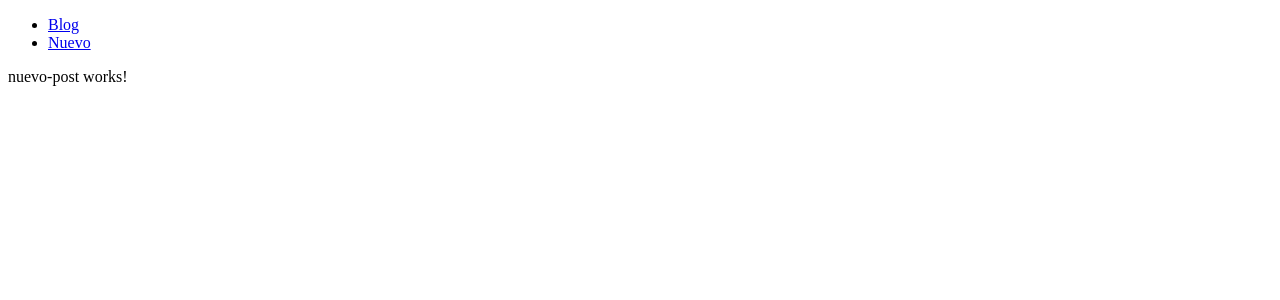
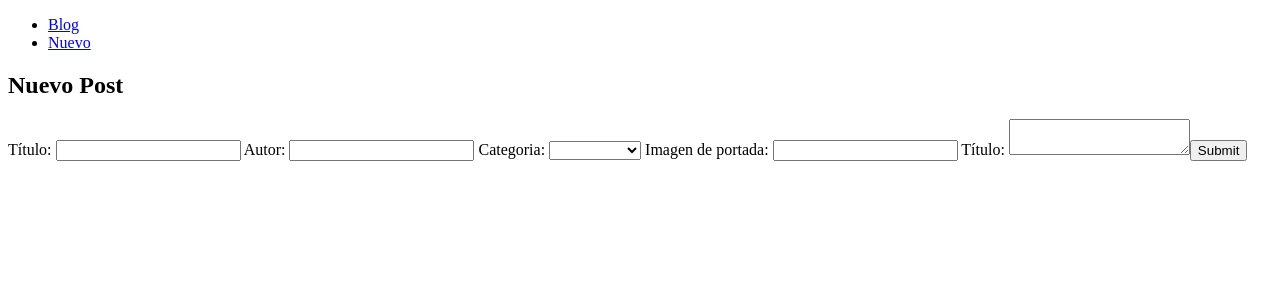
Before and after one commit to angelfullstack/miBlog, an Angular app: page /nuevo in a window 1280 px wide. Shown: the top 300 px of the page. Built offline with nearby package versions, Linux system fonts and the light colour scheme.

Commit message:
Implementada funcionalidad nuevo post y almacenamiento en local storage

```diff
--- a/src/app/app.module.ts
+++ b/src/app/app.module.ts
@@ -1,5 +1,6 @@
 import { BrowserModule } from '@angular/platform-browser';
 import { NgModule } from '@angular/core';
+import { ReactiveFormsModule } from '@angular/forms';
 
 
 import { AppRoutingModule } from './app-routing.module';
@@ -17,7 +18,8 @@ import { NavMenuComponent } from './nav-menu/nav-menu.component';
   ],
   imports: [
     BrowserModule,
-    AppRoutingModule
+    AppRoutingModule,
+    ReactiveFormsModule
   ],
   providers: [],
   bootstrap: [AppComponent]
--- a/src/app/blog/blog.component.html
+++ b/src/app/blog/blog.component.html
@@ -13,7 +13,8 @@
       <div class="imgCont">
         <img [src]="post.imagen" alt="">
       </div>
-      <h4>Creado por {{post.autor}} <span>{{post.fecha | date:'hh:mm'}}</span></h4>
+      <p [innerHtml]="post.texto" ></p>
+      <h4>Creado por {{post.autor}} <span>{{post.fecha | date:'dd/MM/yyyy'}} a las {{post.fecha | date:'hh:mm'}}</span></h4>
     </article>
   </div>
 </section>
--- a/src/app/blog/blog.component.ts
+++ b/src/app/blog/blog.component.ts
@@ -22,4 +22,6 @@ export class BlogComponent implements OnInit {
     this.arrPosts = await this.postService.getByCategory(category);
 
   }
+
+
 }
--- a/src/app/models/post.ts
+++ b/src/app/models/post.ts
@@ -12,7 +12,7 @@ export class Post {
     autor: string,
     categoria: string,
     texto: string,
-    imagen: string = 'https://picsum.photos/200/300',
+    imagen: string,
     fecha: Date = new Date()
   ) {
     this.id = id;
--- a/src/app/nuevo-post/nuevo-post.component.html
+++ b/src/app/nuevo-post/nuevo-post.component.html
@@ -1 +1,36 @@
-<p>nuevo-post works!</p>
+
+<!--   titulo: new FormControl(),
+      autor: new FormControl(),
+      categoria: new FormControl(),
+      imagen: new FormControl(),
+      texto: new FormControl(), -->
+      <section class="nuevoPost">
+        <h2>Nuevo Post</h2>
+        <form [formGroup]="nuevoPostForm" (ngSubmit)="manejarNuevoPost()">
+          <label>
+            Título:
+            <input type="text" formControlName="titulo">
+          </label>
+          <label>
+            Autor:
+            <input type="text" formControlName="autor">
+          </label>
+          <label>
+            Categoria:
+            <select formControlName="categoria">
+              <option value="categoria1">Categoría 1</option>
+              <option value="categoria2">Categoría 2</option>
+            </select>
+          </label>
+          <label>
+            Imagen de portada:
+            <input type="text" formControlName="imagen">
+          </label>
+          <label>
+            Título:
+            <textarea formControlName="texto">Escribe aquí tu post...</textarea>
+          </label>
+          <input type="submit">
+
+        </form>
+      </section>
--- a/src/app/nuevo-post/nuevo-post.component.ts
+++ b/src/app/nuevo-post/nuevo-post.component.ts
@@ -1,4 +1,6 @@
 import { Component, OnInit } from '@angular/core';
+import { FormGroup, FormControl } from '@angular/forms';
+import { PostService } from '../post.service';
 
 @Component({
   selector: 'app-nuevo-post',
@@ -6,10 +8,36 @@ import { Component, OnInit } from '@angular/core';
   styleUrls: ['./nuevo-post.component.css']
 })
 export class NuevoPostComponent implements OnInit {
-
-  constructor() { }
+  textoHTML: string;
+  nuevoPostForm: FormGroup;
+  constructor(private postService: PostService) {
+    this.nuevoPostForm = new FormGroup({
+      titulo: new FormControl(),
+      autor: new FormControl(),
+      categoria: new FormControl(),
+      imagen: new FormControl(),
+      texto: new FormControl(),
+      textoHTML: new FormControl(),
+    });
+    this.textoHTML = '';
+  }
 
   ngOnInit() {
   }
 
+  manejarNuevoPost() {
+    this.postService.addPost(this.nuevoPostForm.value);
+
+
+  }
+
+
+
 }
+/* id: number;
+  titulo: string;
+  autor: string;
+  fecha: Date;
+  categoria: string;
+  imagen: string;
+  texto: string; */
--- a/src/app/post.service.ts
+++ b/src/app/post.service.ts
@@ -7,30 +7,38 @@ import { Post } from './models/post';
 export class PostService {
 
   arrPosts: Post[];
+  id: number;
 
   constructor() {
+    if (localStorage.getItem('posts')) {
+      this.arrPosts = JSON.parse(localStorage.getItem('posts'))
+    } else {
       this.arrPosts = [
         new Post(1, 'Titulo1', 'Jon Doe', 'categoria1',
           'Lorem ipsum, dolor sit amet consectetur adipisicing elit. Debitis soluta cumque quasi laboriosam tempore similique exercitationem molestiae magnam, perspiciatis dicta, neque sint. Laboriosam dicta nisi esse cupiditate maiores officia, quibusdam cumque! Voluptatem cupiditate aut rem molestiae quis cumque eos eius vel earum maxime sequi ex dolor numquam sunt vero et veniam, ipsum libero! Dolorum voluptas, rerum labore modi aliquam architecto eaque impedit officiis libero nam, totam asperiores mollitia magni voluptate? Reprehenderit enim totam dolorem, voluptatem laboriosam temporibus corporis deleniti. Culpa consequatur suscipit corrupti inventore placeat vero laudantium debitis facilis consequuntur delectus nulla, commodi illo, adipisci provident labore doloremque eius qui. Dolorem quam voluptates eaque enim in et, hic exercitationem reiciendis optio expedita, cum ex ab voluptatem sint nulla magni tempora officia harum error. Enim ex sint exercitationem fugit delectus nulla dignissimos, vel, nesciunt sunt omnis, quibusdam reprehenderit corrupti ipsa cum?',
-        'https://picsum.photos/id/1/600/600', new Date(2020, 2, 21, 13, 42)),
+          'https://picsum.photos/id/1/600/600',
+          new Date(2020, 2, 21, 13, 42)),
         new Post(2, 'Titulo2', 'Jon Doe', 'categoria2',
           'Lorem ipsum, dolor sit amet consectetur adipisicing elit. Debitis soluta cumque quasi laboriosam tempore similique exercitationem molestiae magnam, perspiciatis dicta, neque sint. Laboriosam dicta nisi esse cupiditate maiores officia, quibusdam cumque! Voluptatem cupiditate aut rem molestiae quis cumque eos eius vel earum maxime sequi ex dolor numquam sunt vero et veniam, ipsum libero! Dolorum voluptas, rerum labore modi aliquam architecto eaque impedit officiis libero nam, totam asperiores mollitia magni voluptate? Reprehenderit enim totam dolorem, voluptatem laboriosam temporibus corporis deleniti. Culpa consequatur suscipit corrupti inventore placeat vero laudantium debitis facilis consequuntur delectus nulla, commodi illo, adipisci provident labore doloremque eius qui. Dolorem quam voluptates eaque enim in et, hic exercitationem reiciendis optio expedita, cum ex ab voluptatem sint nulla magni tempora officia harum error. Enim ex sint exercitationem fugit delectus nulla dignissimos, vel, nesciunt sunt omnis, quibusdam reprehenderit corrupti ipsa cum?',
-        'https://picsum.photos/id/2/600/600', new Date(2020, 2, 21, 13, 42)),
+          'https://picsum.photos/id/2/600/600',
+          new Date(2020, 2, 21, 13, 42)),
         new Post(3, 'Titulo3', 'Jon Doe', 'categoria1',
           'Lorem ipsum, dolor sit amet consectetur adipisicing elit. Debitis soluta cumque quasi laboriosam tempore similique exercitationem molestiae magnam, perspiciatis dicta, neque sint. Laboriosam dicta nisi esse cupiditate maiores officia, quibusdam cumque! Voluptatem cupiditate aut rem molestiae quis cumque eos eius vel earum maxime sequi ex dolor numquam sunt vero et veniam, ipsum libero! Dolorum voluptas, rerum labore modi aliquam architecto eaque impedit officiis libero nam, totam asperiores mollitia magni voluptate? Reprehenderit enim totam dolorem, voluptatem laboriosam temporibus corporis deleniti. Culpa consequatur suscipit corrupti inventore placeat vero laudantium debitis facilis consequuntur delectus nulla, commodi illo, adipisci provident labore doloremque eius qui. Dolorem quam voluptates eaque enim in et, hic exercitationem reiciendis optio expedita, cum ex ab voluptatem sint nulla magni tempora officia harum error. Enim ex sint exercitationem fugit delectus nulla dignissimos, vel, nesciunt sunt omnis, quibusdam reprehenderit corrupti ipsa cum?',
-        'https://picsum.photos/id/3/600/600', new Date(2020, 2, 21, 13, 42)),
+          'https://picsum.photos/id/3/600/600',
+          new Date(2020, 2, 21, 13, 42)),
         new Post(4, 'Titulo4', 'Jon Doe', 'categoria2',
           'Lorem ipsum, dolor sit amet consectetur adipisicing elit. Debitis soluta cumque quasi laboriosam tempore similique exercitationem molestiae magnam, perspiciatis dicta, neque sint. Laboriosam dicta nisi esse cupiditate maiores officia, quibusdam cumque! Voluptatem cupiditate aut rem molestiae quis cumque eos eius vel earum maxime sequi ex dolor numquam sunt vero et veniam, ipsum libero! Dolorum voluptas, rerum labore modi aliquam architecto eaque impedit officiis libero nam, totam asperiores mollitia magni voluptate? Reprehenderit enim totam dolorem, voluptatem laboriosam temporibus corporis deleniti. Culpa consequatur suscipit corrupti inventore placeat vero laudantium debitis facilis consequuntur delectus nulla, commodi illo, adipisci provident labore doloremque eius qui. Dolorem quam voluptates eaque enim in et, hic exercitationem reiciendis optio expedita, cum ex ab voluptatem sint nulla magni tempora officia harum error. Enim ex sint exercitationem fugit delectus nulla dignissimos, vel, nesciunt sunt omnis, quibusdam reprehenderit corrupti ipsa cum?',
-        'https://picsum.photos/id/4/600/600', new Date(2020, 2, 21, 13, 42)),
+          'https://picsum.photos/id/4/600/600',
+          new Date(2020, 2, 21, 13, 42)),
         new Post(5, 'Titulo5', 'Jon Doe', 'categoria1',
           'Lorem ipsum, dolor sit amet consectetur adipisicing elit. Debitis soluta cumque quasi laboriosam tempore similique exercitationem molestiae magnam, perspiciatis dicta, neque sint. Laboriosam dicta nisi esse cupiditate maiores officia, quibusdam cumque! Voluptatem cupiditate aut rem molestiae quis cumque eos eius vel earum maxime sequi ex dolor numquam sunt vero et veniam, ipsum libero! Dolorum voluptas, rerum labore modi aliquam architecto eaque impedit officiis libero nam, totam asperiores mollitia magni voluptate? Reprehenderit enim totam dolorem, voluptatem laboriosam temporibus corporis deleniti. Culpa consequatur suscipit corrupti inventore placeat vero laudantium debitis facilis consequuntur delectus nulla, commodi illo, adipisci provident labore doloremque eius qui. Dolorem quam voluptates eaque enim in et, hic exercitationem reiciendis optio expedita, cum ex ab voluptatem sint nulla magni tempora officia harum error. Enim ex sint exercitationem fugit delectus nulla dignissimos, vel, nesciunt sunt omnis, quibusdam reprehenderit corrupti ipsa cum?',
-        'https://picsum.photos/id/5/600/600', new Date(`2020-02-21T13:42`)),
-    ]
+          'https://picsum.photos/id/5/600/600',
+          new Date(`2020-02-21T13:42`)),
+      ];
+    }
+    this.id = 6;
   }
 
-  addPost(post) {
-
-  }
 
   getAll(): Promise<Post[]> {
     const prom = new Promise<Post[]>((resolve, reject) => {
@@ -46,19 +54,48 @@ export class PostService {
         const arrFiltrado = this.arrPosts.filter(post =>
           post.categoria === category);
         resolve(arrFiltrado)
-      } else (resolve(this.arrPosts))
+      } else {
+        resolve(this.arrPosts)
+      }
     })
     return prom;
 
   }
 
+  addPost(post: any): Promise<Post[]> {
+
+
+    const prom = new Promise<Post[]>((resolve, reject) => {
+      const nuevoPost: Post = {
+        id: this.id,
+        titulo: post.titulo,
+        autor: post.autor,
+        categoria: post.categoria,
+        texto: post.texto,
+        imagen: ((post.imagen === null) ? 'https://picsum.photos/600/600' : post.imagen),
+        fecha: new Date()
+      }
+      console.log(nuevoPost);
+      this.arrPosts.unshift(nuevoPost);
+      console.log(this.arrPosts)
+      resolve(this.arrPosts);
+    })
+    localStorage.setItem('posts',JSON.stringify(this.arrPosts));
+    return prom;
+
+  }
+
+  deletePost(id){
+    console.log(id)
+  }
 }
 /*
    id: number,
-    titulo: number,
+    titulo: string,
     autor: string,
     categoria: string,
-    imagen:string;
     texto: string,
+    imagen: string = 'https://picsum.photos/200/300',
+    fecha: Date = new Date()
 
 */
```
Lines whose indentation alone changed are shown as unchanged.
